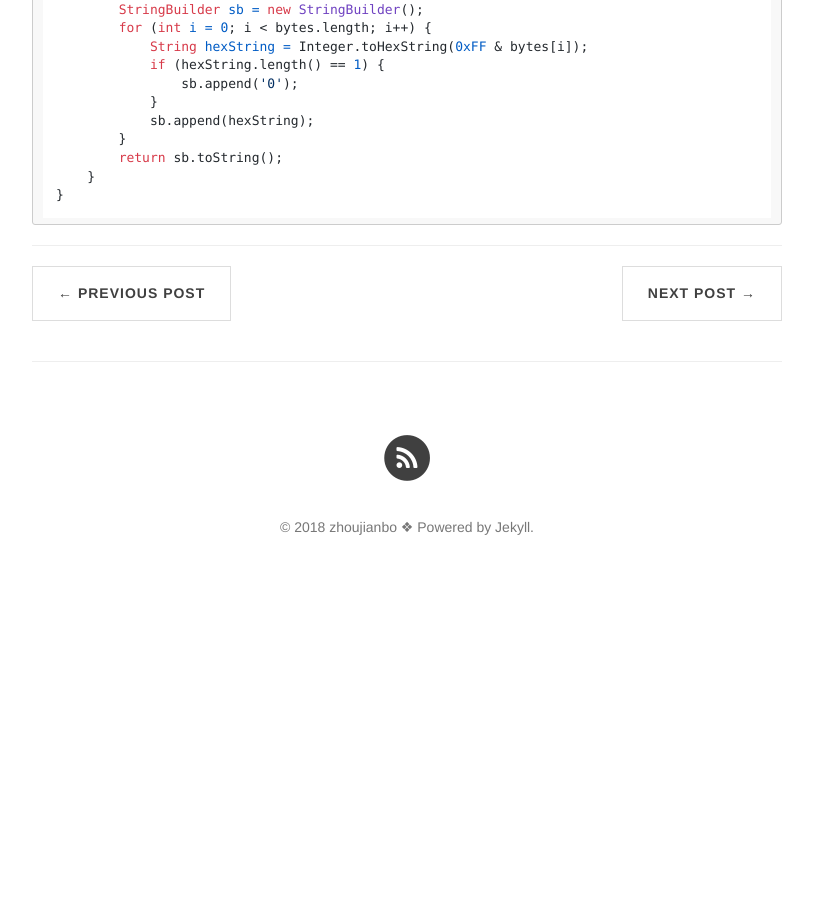
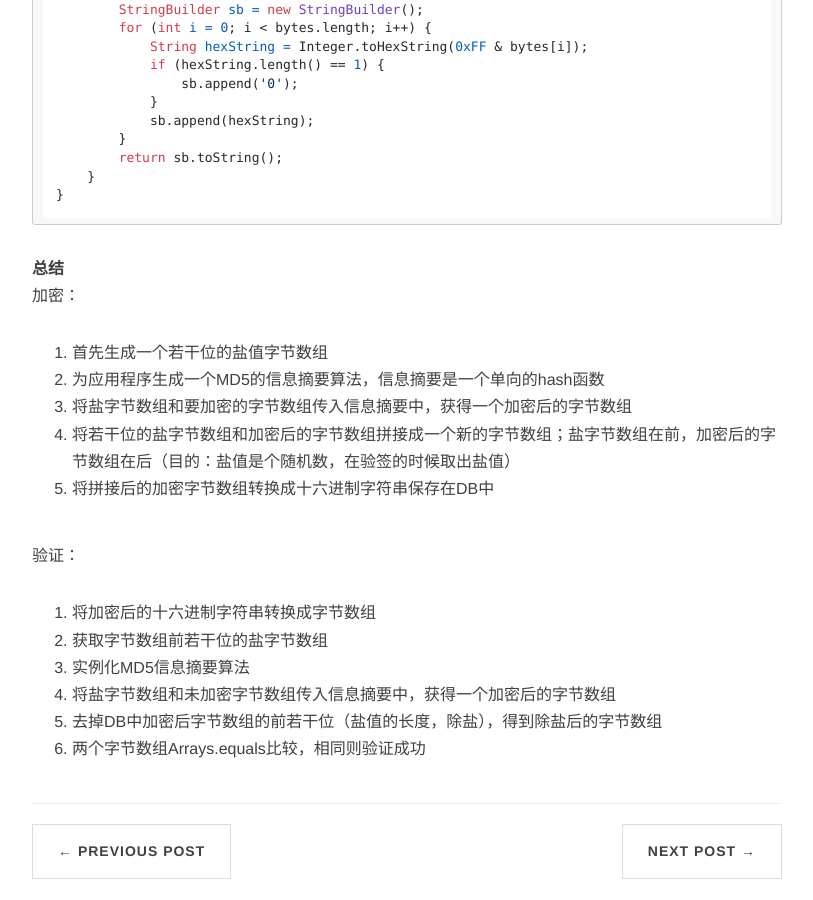
Before and after one commit to ZhouJianBoPro/ZhouJianBoPro.github.io, a Jekyll site: the page built from _posts/2018-03-16-encrypty.md, in a window 1280 px wide and 900 px high, scrolled down 3744 px. Shown: the whole window, without its empty margins (233-1046 px from the left). Built offline with Jekyll 4.4.1, drawn with Linux system fonts in a browser that asks for light colours; nearby versions of some CDN libraries; comment, search, counter and statistics services are not loaded; before the commit the page ends 4349 px from its top, so only the background shows below that.

Commit message:
defalut commit；

````diff
--- a/_posts/2018-03-16-encrypty.md
+++ b/_posts/2018-03-16-encrypty.md
@@ -235,3 +235,19 @@ public class MD5EcoderUtil {
     }
 }
 ```
+
+**总结**<br/>
+加密：
+1. 首先生成一个若干位的盐值字节数组
+2. 为应用程序生成一个MD5的信息摘要算法，信息摘要是一个单向的hash函数
+3. 将盐字节数组和要加密的字节数组传入信息摘要中，获得一个加密后的字节数组
+4. 将若干位的盐字节数组和加密后的字节数组拼接成一个新的字节数组；盐字节数组在前，加密后的字节数组在后（目的：盐值是个随机数，在验签的时候取出盐值）
+5. 将拼接后的加密字节数组转换成十六进制字符串保存在DB中
+
+验证：
+1. 将加密后的十六进制字符串转换成字节数组
+2. 获取字节数组前若干位的盐字节数组
+3. 实例化MD5信息摘要算法
+4. 将盐字节数组和未加密字节数组传入信息摘要中，获得一个加密后的字节数组
+5. 去掉DB中加密后字节数组的前若干位（盐值的长度，除盐），得到除盐后的字节数组
+6. 两个字节数组Arrays.equals比较，相同则验证成功
````
Also changed, not shown: other parts of _posts/2018-03-16-encrypty.md (+1 -1 lines).
